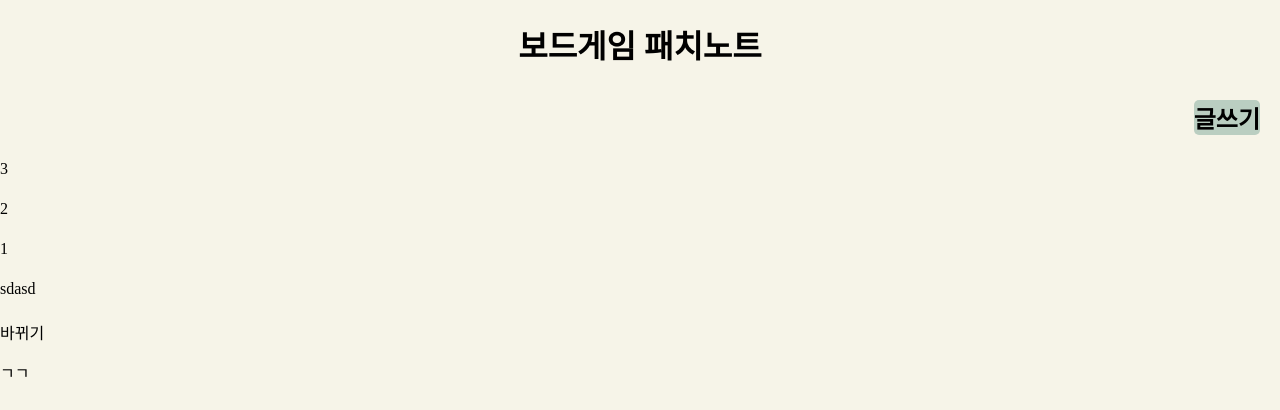
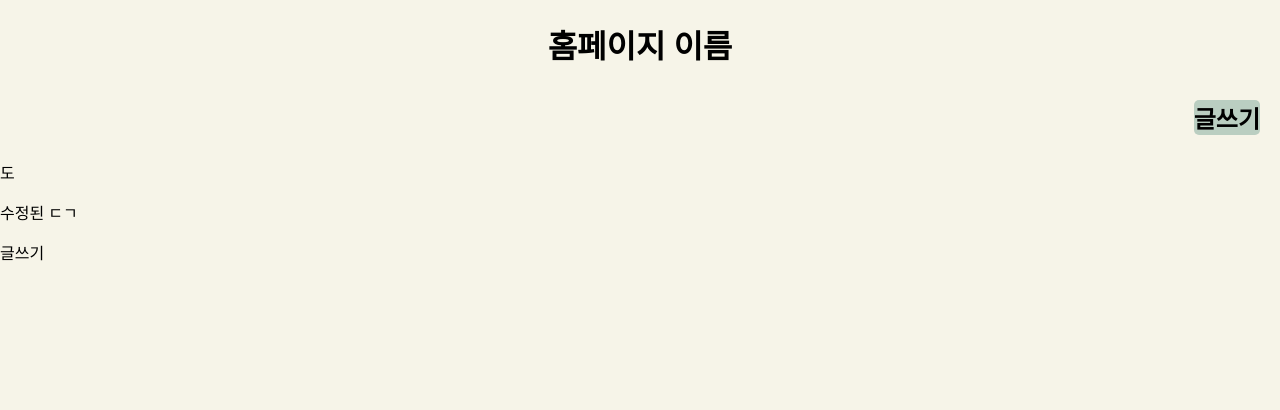
Before and after one commit to Songehyun/makeblog, a website: page public/index.html in a window 1280 px wide. Drawn offline with Linux system fonts and the light colour scheme.

Commit message:
홈페이지 수정 및 주석처리

```diff
--- a/app.js
+++ b/app.js
@@ -4,10 +4,12 @@ const path = require("path");
 const flieUtils = require("./loadserver.js");
 const temple = require("./temple.js");
 
+// newdiv = index.html의 내용을 업데이트 하기 위한 변수, decode 두개 = 수정시 필요한 referer데이터를 받기 위한 변수
 let newdiv = "";
 let decoderefer = "";
 let decodeword = "";
 
+// indexupdate.json 의 내용을 newdiv에 저장
 fs.readFile(path.join(__dirname, "./public/indexupdate.json"), (err, data) => {
   if (err) {
     console.log("에러");
--- a/public/index.html
+++ b/public/index.html
@@ -11,7 +11,7 @@
     <div id="root">
       <div>
         <div id="HomeTitle">
-          <h1 onclick="location.href='./index.html'">보드게임 패치노트</h2>
+          <h1 onclick="location.href='./index.html'">홈페이지 이름</h2>
         </div>
       </div>
       <div>
@@ -20,7 +20,7 @@
         </div>
       </div>
       <div id="NoteTitle">
-        <div onclick="location.href='./ㄱㄱ.html'">ㄱㄱ</div><div onclick="location.href='./바뀌기.html'">바뀌기</div><div onclick="location.href='./sdasd.html'">sdasd</div><div onclick="location.href='./1.html'">1</div><div onclick="location.href='./2.html'">2</div><div onclick="location.href='./3.html'">3</div>
+        <div onclick="location.href='./글쓰기.html'">글쓰기</div><div onclick="location.href='./수정된 ㄷㄱ.html'">수정된 ㄷㄱ</div><div onclick="location.href='./도.html'">도</div>
       </div>
     </div>
   </body>
```
